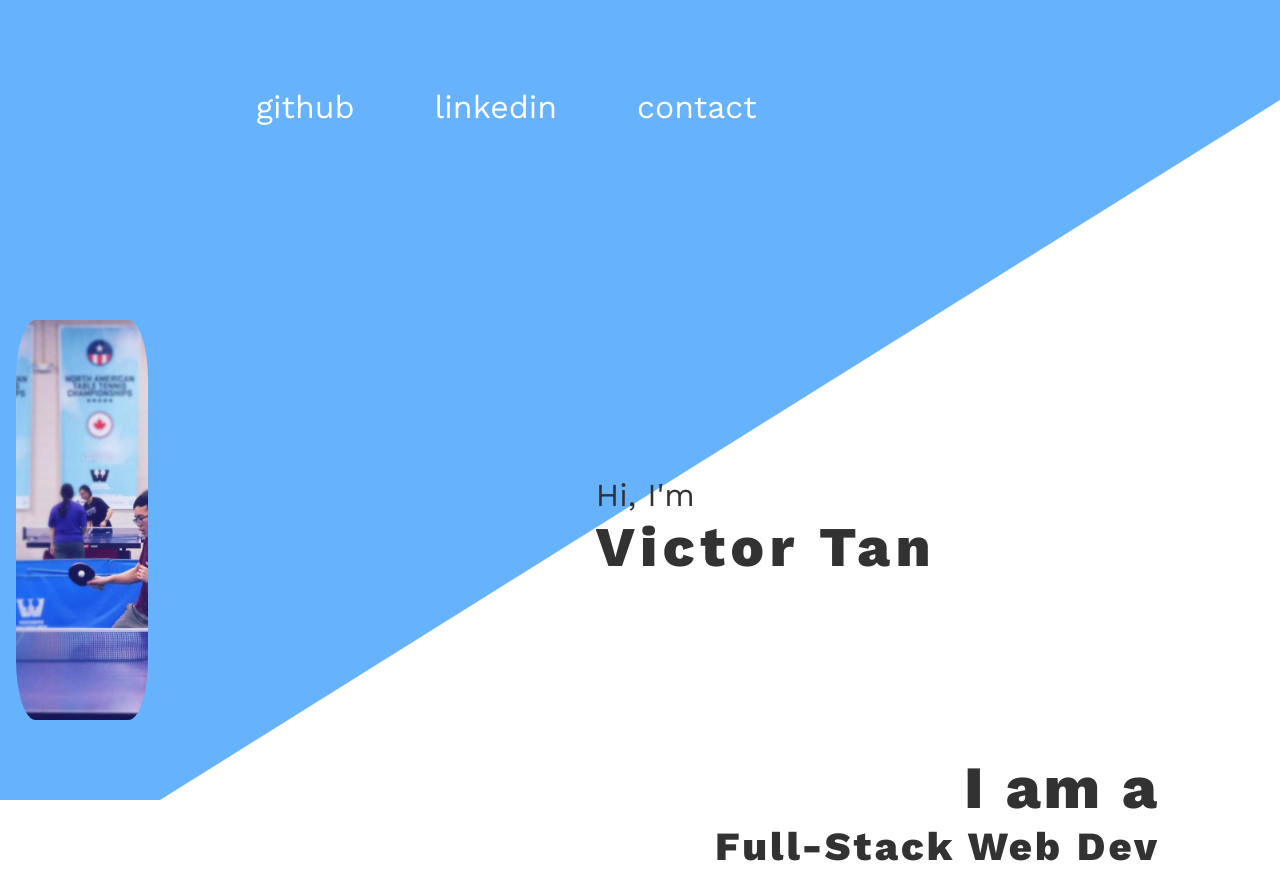
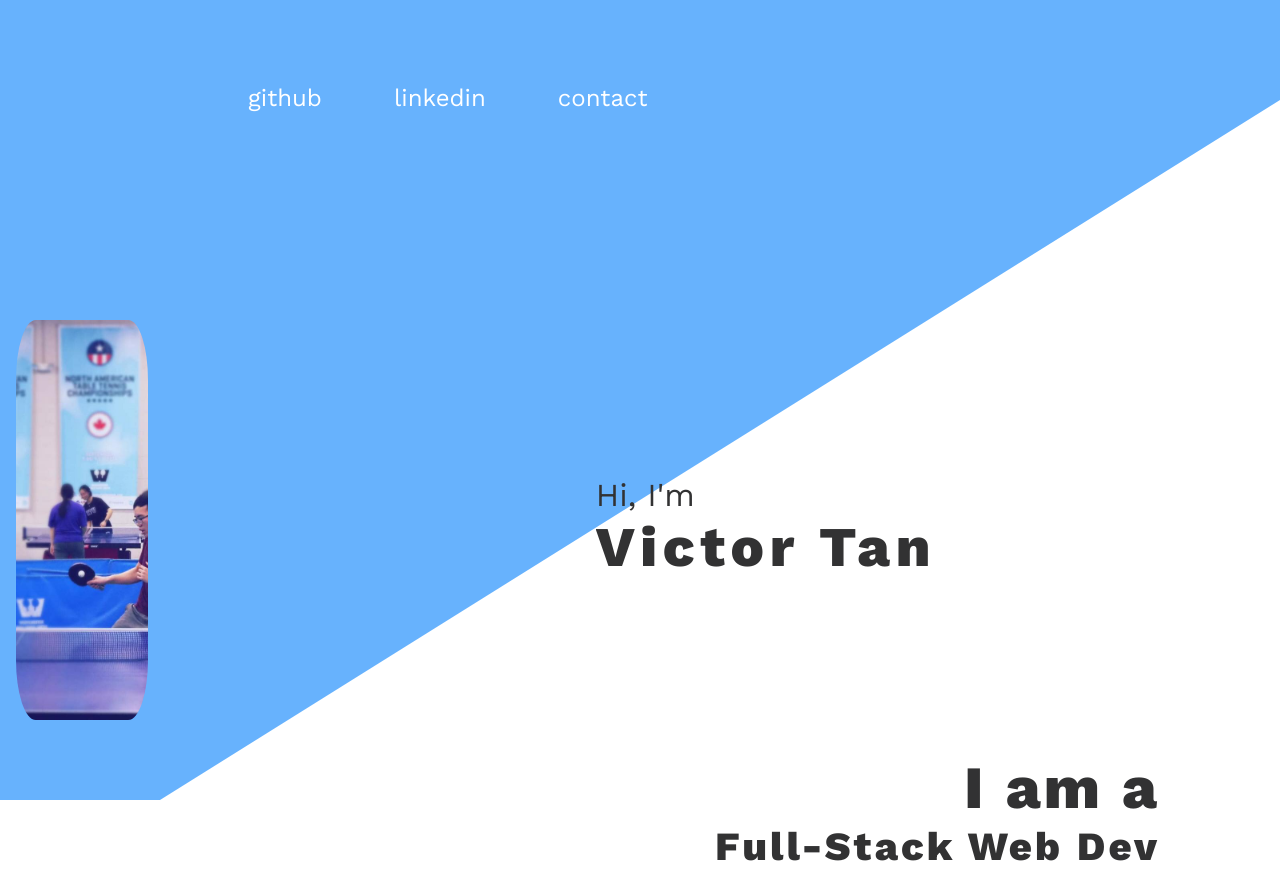
Before and after one commit to VictorWTan/PersonalWebsite, a website: page index.html in a window 1280 px wide. Shown: the top 873 px of the page. Drawn offline with nearby package versions, Linux system fonts and the light colour scheme.

Commit message:
Adjusted css

```diff
--- a/styles.scss
+++ b/styles.scss
@@ -317,7 +317,7 @@ a {
 
 .desktop-anchor {
   border: none;
-  font-size: 32px;
+  font-size: 1.5em;
   letter-spacing: 0;
 }
 
```
Also changed, not shown: styles.css.
